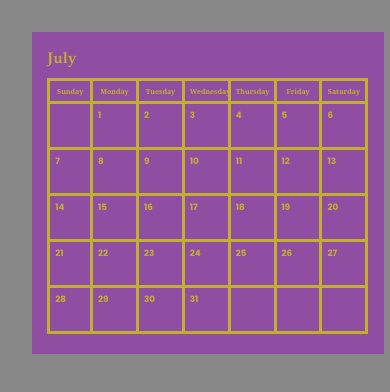
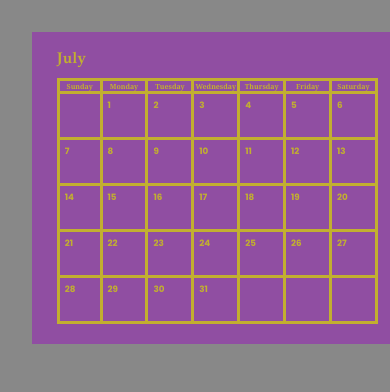
Before and after one commit to dmitrifedoruk/vite-calendar, a website built with Vite: page index.html in a window 390 px wide. Shown: the top 392 px of the page. Built offline with nearby package versions, Linux system fonts and the light colour scheme; a web font is replaced by a local one.

Commit message:
adjusting styles for mobile

```diff
--- a/style.css
+++ b/style.css
@@ -154,9 +154,7 @@
   #wrapper {
     display: grid;
     justify-content: center;
-
-
-    width: 85vw;
+    width: 90vw;
     /*background-color: #646cff;*/
     background-color: rgb(144, 78, 162);
     padding: 10px 10px 20px;
@@ -193,7 +191,7 @@
     font-family: "Bona Nova SC", Georgia, serif;
     font-size: 1.8vw;
     font-weight: bold;
-    padding: 5px;
+    /*padding: 5px;*/
   }
 
   #dateGrid {
```
